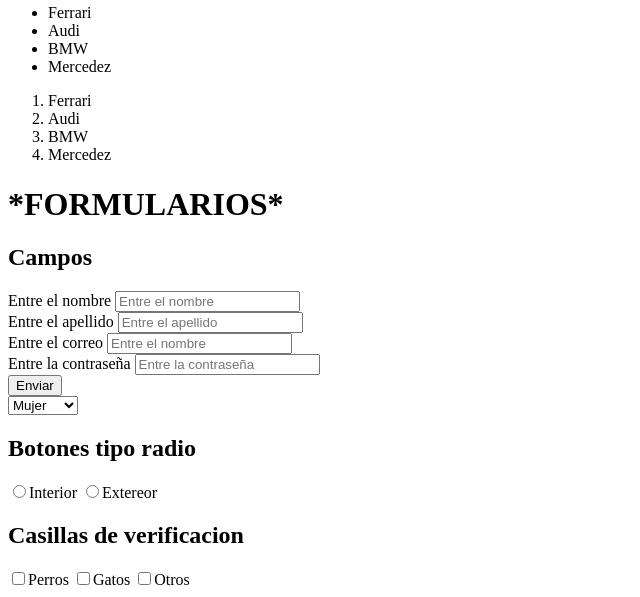
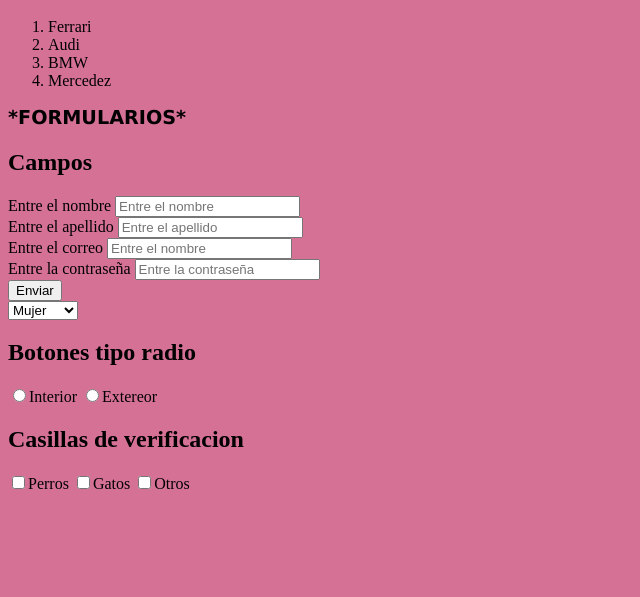
Before and after one commit to Lauh-2/LauraTovar, a plain HTML site: page index.html in a window 1280 px wide. Shown: the part 546-1143 px from the top of the page, without its empty margins (0-640 px from the left). After the commit the page ends 1047 px from the top, so only its background shows below. Drawn offline with Linux system fonts and the light colour scheme.

Commit message:
Se crearon stilos para backgron y h1

```diff
--- a/index.html
+++ b/index.html
@@ -3,6 +3,7 @@
 <head>
     <meta charset="UTF-8">
     <meta name="viewport" content="width=device-width, initial-scale=1.0">
+    <link rel="stylesheet" href="style.css">
     <title> HTML</title>
 </head>
 <body>
--- /dev/null
+++ b/style.css
@@ -0,0 +1,8 @@
+body{
+    background-color: #d67196;
+}
+h1{
+ font-family: 'Lucida Sans', 'Lucida Sans Regular', 'Lucida Grande', 'Lucida Sans Unicode', Geneva, Verdana, sans-serif;
+ font-weight: 600;
+ font-size: larger;
+}
```
